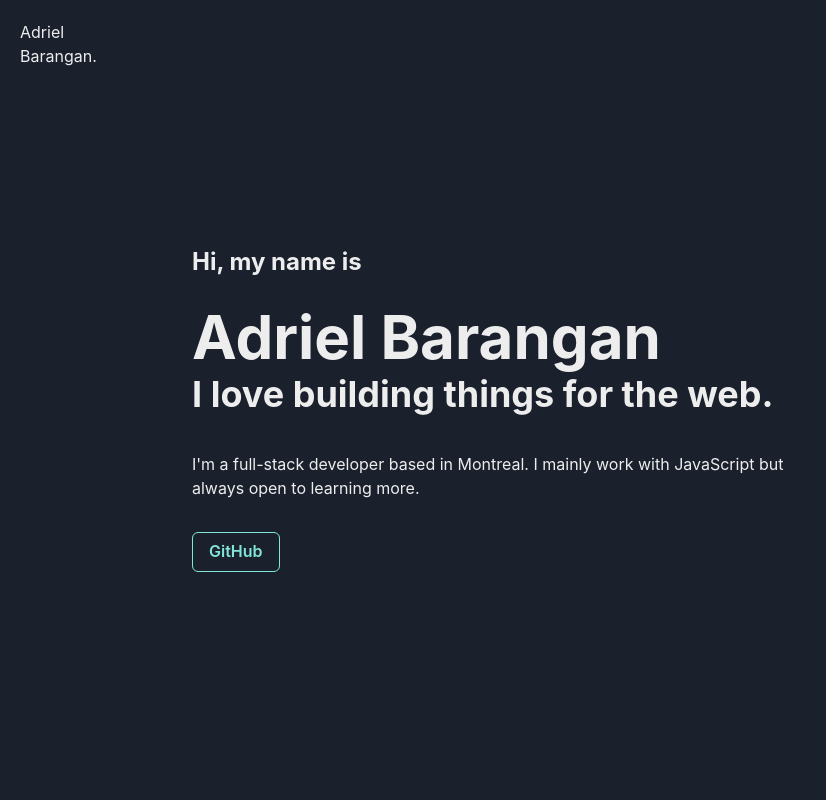
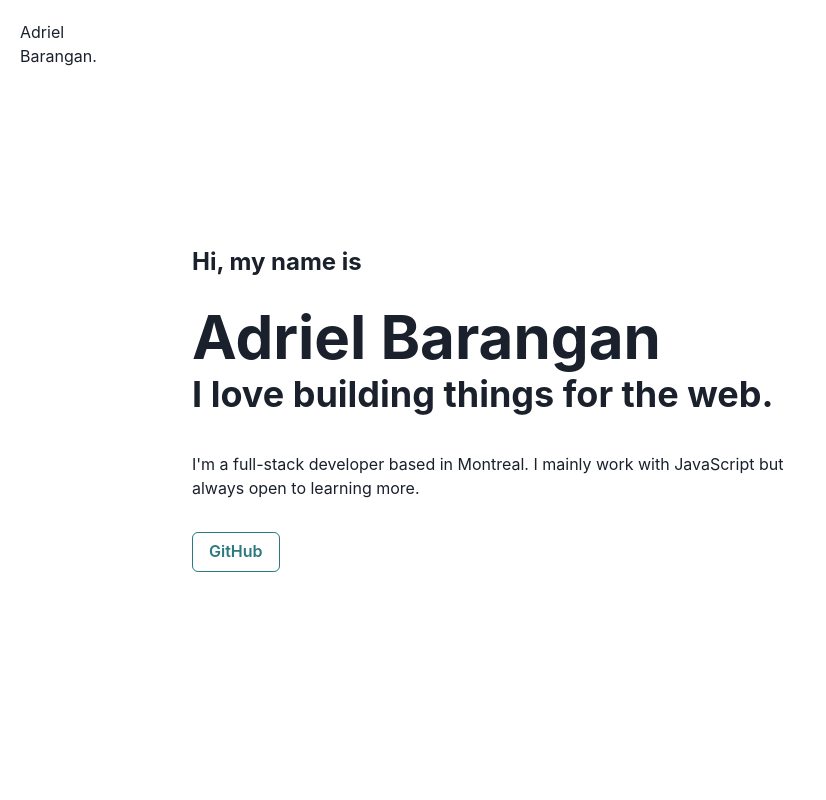
Before and after one commit to barangana/baradriel.dev, a Next.js app: page / in a window 1280 px wide. Shown: the top 800 px of the page, without its empty margins (0-826 px from the left). Built offline with nearby package versions, Linux system fonts and the light colour scheme.

Commit message:
fix: site now uses system color mode

```diff
--- a/styles/theme.ts
+++ b/styles/theme.ts
@@ -2,7 +2,7 @@ import { extendTheme, ThemeConfig } from "@chakra-ui/react";
 
 const config: ThemeConfig = {
   initialColorMode: "dark",
-  useSystemColorMode: false,
+  useSystemColorMode: true,
 };
 
 const theme = extendTheme({ config });
```
